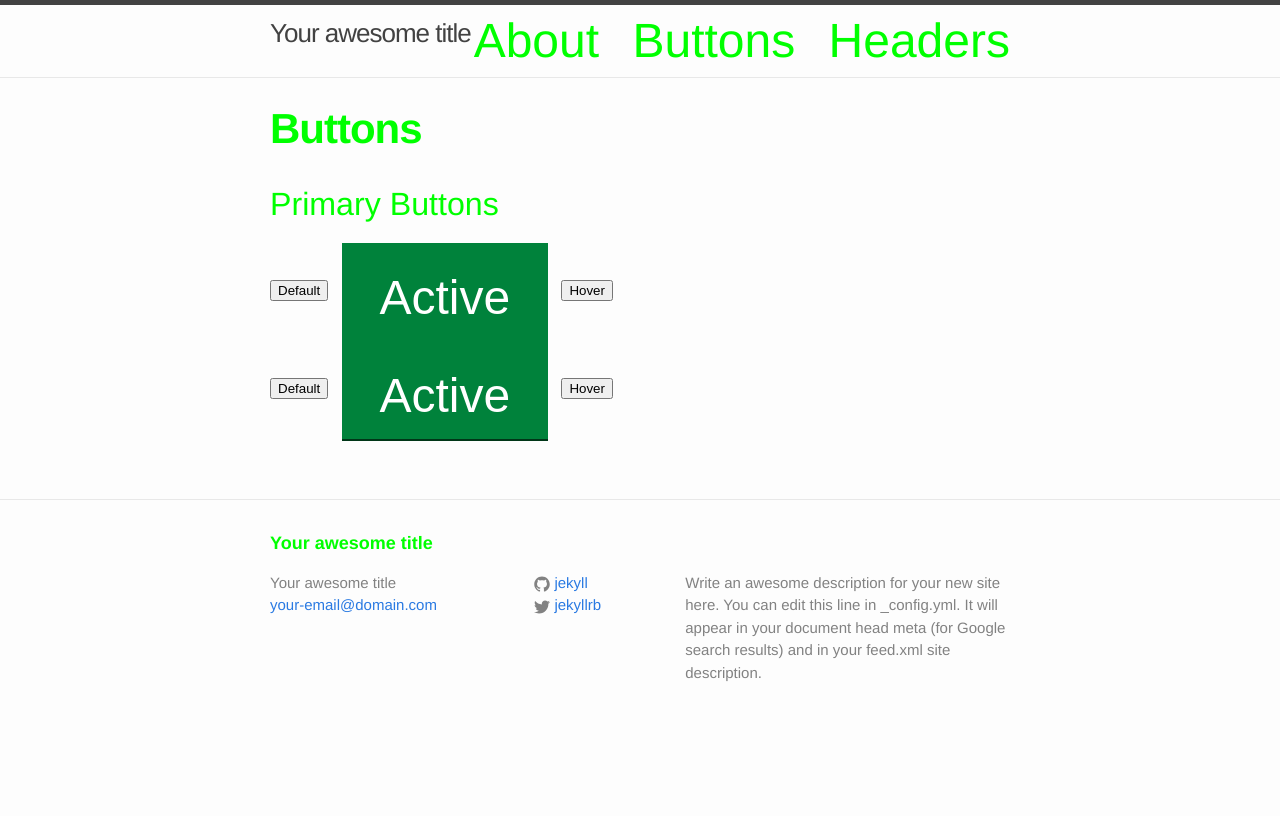
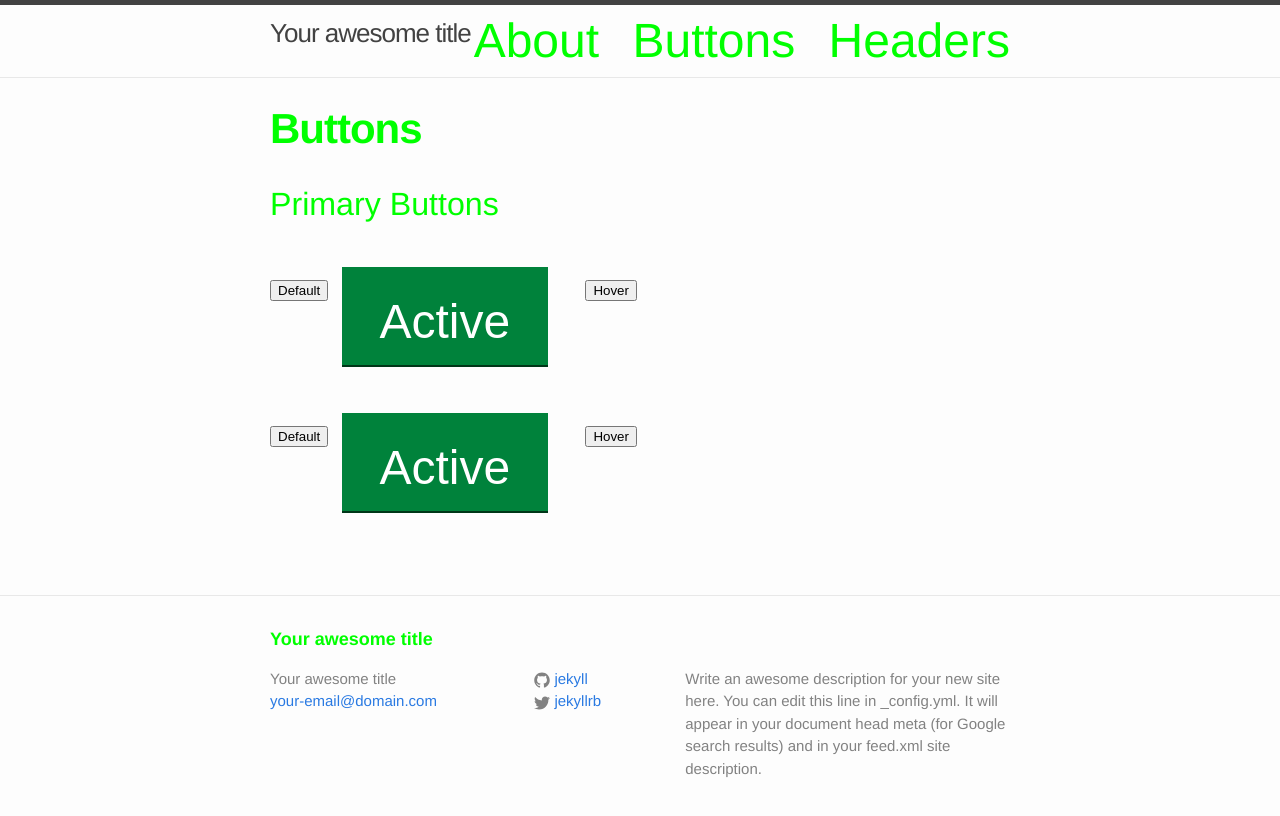
Before and after one commit to armydotmil/armydotmil.github.io, a Jekyll site: the page built from buttons.md, in a window 1280 px wide. Shown: the top 816 px of the page. Built offline with Jekyll 4.4.1, drawn with Linux system fonts in a browser that asks for light colours.

Commit message:
Update _buttons.scss

```diff
--- a/_sass/_buttons.scss
+++ b/_sass/_buttons.scss
@@ -15,4 +15,7 @@
   position: relative;
   text-decoration: none;
   vertical-align: top;
+  margin-bottom: 0.5em;
+  margin-right: 0.5em;
+  margin-top: 0.5em;
 }
```
